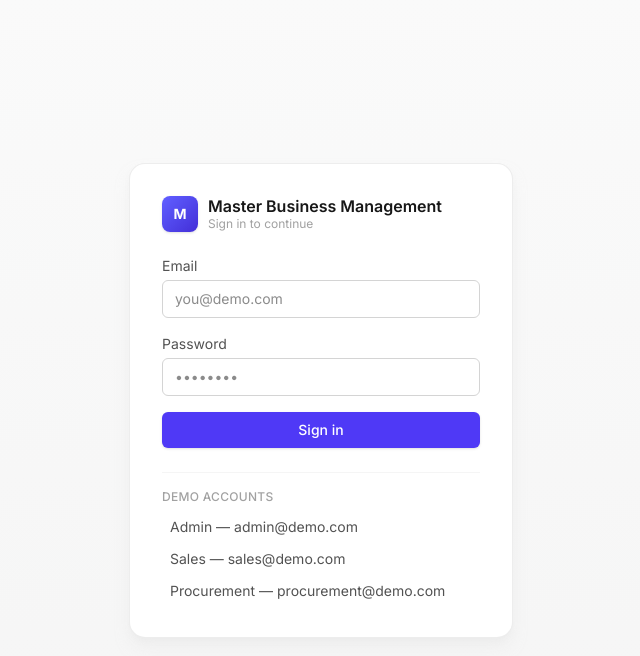
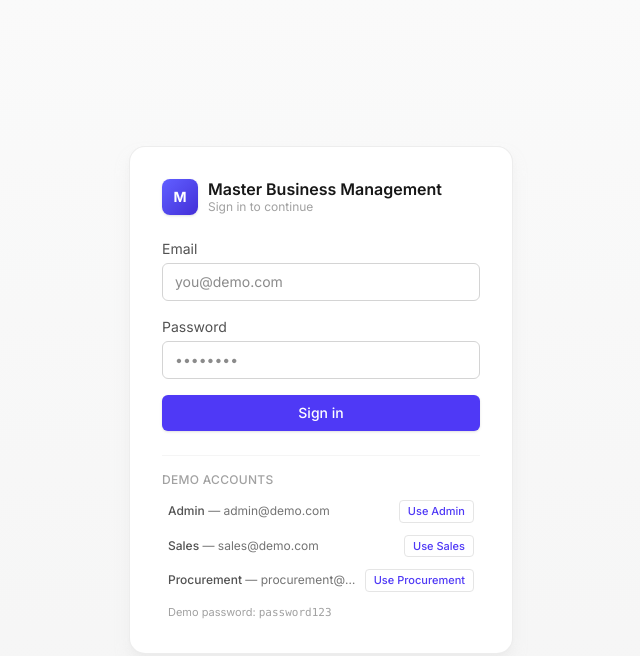
Before and after one commit to Mhmd-Shkeir/master-business-app, a React (Vite) app in the folder frontend/: page /login in a window 1280 px wide. Shown: the top 656 px of the page, without its empty margins (319-959 px from the left). Built offline with nearby package versions, Linux system fonts and the light colour scheme; no server answers.

Commit message:
Polish demo-accounts section on login page
Add distinct "Use Admin/Sales/Procurement" buttons separate from the
account label, and a single small password note, per explicit design
spec — kept visually secondary to the main form.

```diff
--- a/frontend/src/pages/LoginPage.tsx
+++ b/frontend/src/pages/LoginPage.tsx
@@ -79,22 +79,29 @@ export function LoginPage() {
         </form>
 
         <div className="mt-6 border-t border-neutral-100 pt-4">
-          <p className="mb-2 text-xs font-medium uppercase tracking-wide text-neutral-400">Demo accounts</p>
+          <p className="mb-2 text-xs font-medium uppercase tracking-wide text-neutral-400">Demo Accounts</p>
           <div className="space-y-1">
             {DEMO_ACCOUNTS.map((acc) => (
+              <div key={acc.email} className="flex items-center justify-between gap-2 rounded px-1.5 py-1">
+                <p className="truncate text-xs text-neutral-500">
+                  <span className="font-medium text-neutral-600">{acc.label}</span> — {acc.email}
+                </p>
                 <button
-                key={acc.email}
                   type="button"
                   onClick={() => {
                     setEmail(acc.email);
                     setPassword("password123");
                   }}
-                className="block w-full rounded px-2 py-1 text-left text-sm text-neutral-600 hover:bg-neutral-50"
+                  className="shrink-0 rounded border border-neutral-200 px-2 py-0.5 text-[11px] font-medium text-indigo-600 hover:border-indigo-300 hover:bg-indigo-50"
                 >
-                {acc.label} — {acc.email}
+                  Use {acc.label}
                 </button>
+              </div>
             ))}
           </div>
+          <p className="mt-2 px-1.5 text-[11px] text-neutral-400">
+            Demo password: <span className="font-mono">password123</span>
+          </p>
         </div>
       </div>
     </div>
```
Lines whose indentation alone changed are shown as unchanged.
